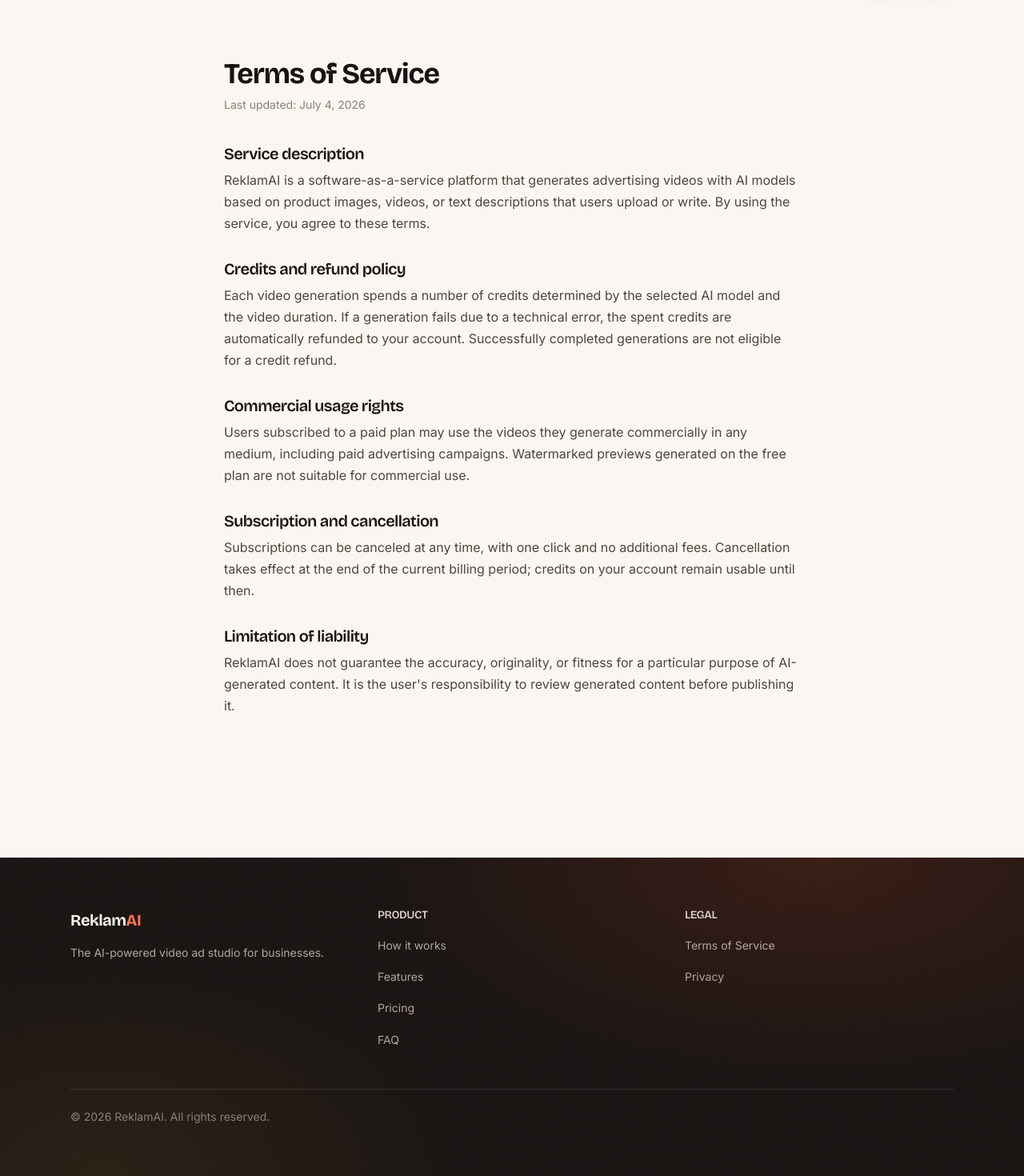
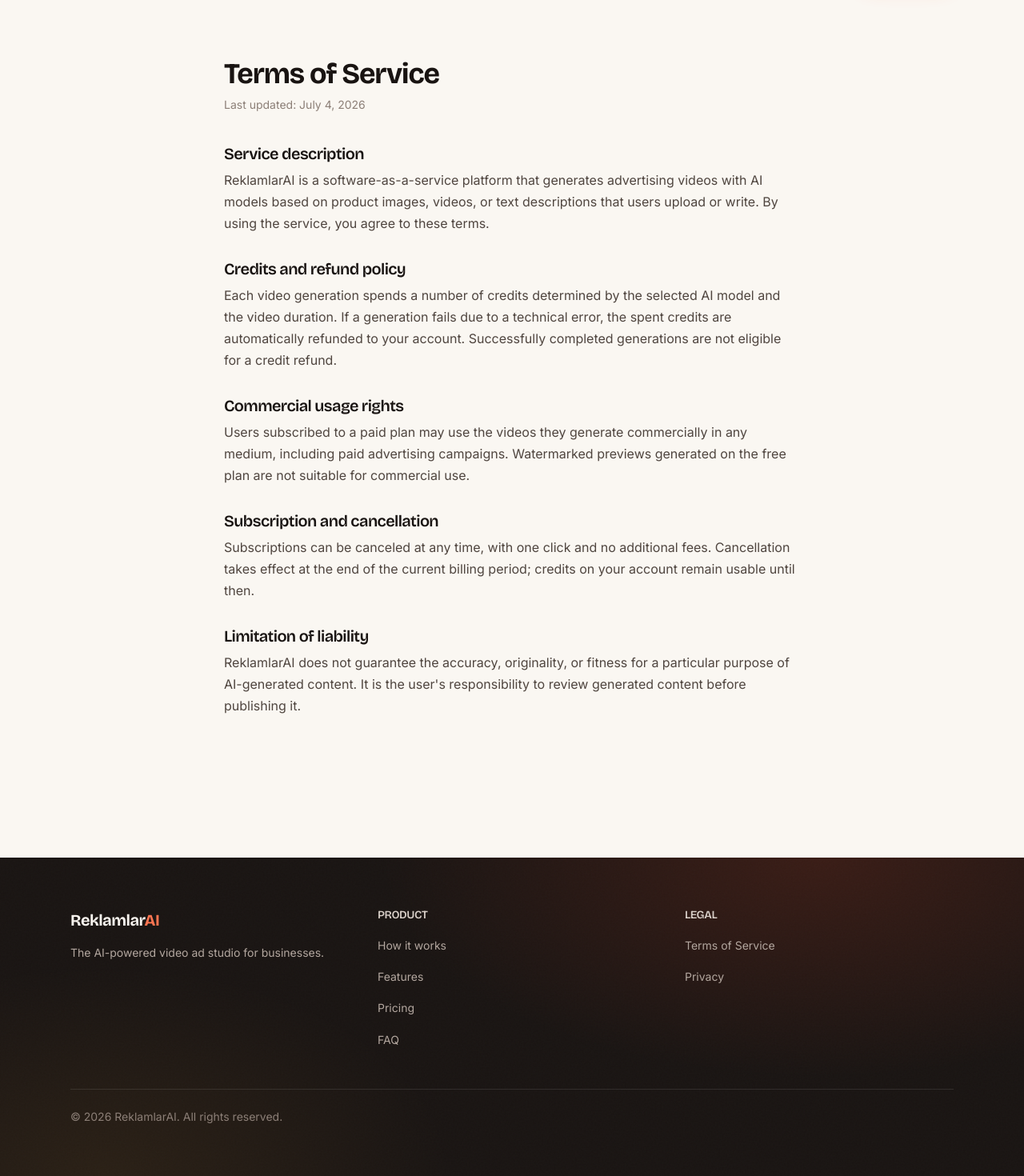
Before and after one commit to shaumne/reklamai, a Next.js app: page /en/terms in a window 1280 px wide. Shown: the part 72-1542 px from the top of the page at 80% size. Built offline with nearby package versions, Linux system fonts and the light colour scheme.

Commit message:
rebrand to ReklamlarAI, open all models to trial users

```diff
--- a/messages/en.json
+++ b/messages/en.json
@@ -1,6 +1,6 @@
 {
   "common": {
-    "appName": "ReklamAI",
+    "appName": "ReklamlarAI",
     "credits": "credits",
     "loading": "Loading…",
     "save": "Save",
@@ -29,7 +29,7 @@
   "landing": {
     "badge": "AI-powered ad production",
     "heroTitle": "Your video ad, ready before your coffee cools",
-    "heroSubtitle": "Upload a product photo and let ReklamAI produce a professional video ad — with industry-specific direction, voiceover and music — in minutes.",
+    "heroSubtitle": "Upload a product photo and let ReklamlarAI produce a professional video ad — with industry-specific direction, voiceover and music — in minutes.",
     "heroCta": "Try free with 20 credits",
     "heroSecondary": "See pricing",
     "heroNote": "No credit card required · 14 industry templates · EN & TR",
@@ -60,14 +60,14 @@
     "planFreeName": "Free",
     "planFreeDesc": "For trying it out",
     "planFreeCredits": "20 welcome credits",
-    "planFree1": "Budget AI models",
+    "planFree1": "All models unlocked (incl. Veo)",
     "planFree2": "720p, watermarked preview",
     "planFree3": "All industry templates",
     "planStarterName": "Starter",
     "planStarterDesc": "For small businesses",
     "planStarterCredits": "200 credits/month",
     "planStarter1": "Watermark-free downloads",
-    "planStarter2": "Premium models included (Veo)",
+    "planStarter2": "Commercial usage rights",
     "planStarter3": "1080p resolution",
     "planStarter4": "Voiceover + music",
     "planStarter5": "1-month credit rollover",
--- a/messages/tr.json
+++ b/messages/tr.json
@@ -1,6 +1,6 @@
 {
   "common": {
-    "appName": "ReklamAI",
+    "appName": "ReklamlarAI",
     "credits": "kredi",
     "loading": "Yükleniyor…",
     "save": "Kaydet",
@@ -29,7 +29,7 @@
   "landing": {
     "badge": "Yapay zeka ile reklam üretimi",
     "heroTitle": "Reklam videonuz, kahveniz soğumadan hazır",
-    "heroSubtitle": "Ürün görselinizi yükleyin; ReklamAI sektörünüze özel kurguyla profesyonel reklam videosunu, seslendirmesi ve müziğiyle birlikte dakikalar içinde üretsin.",
+    "heroSubtitle": "Ürün görselinizi yükleyin; ReklamlarAI sektörünüze özel kurguyla profesyonel reklam videosunu, seslendirmesi ve müziğiyle birlikte dakikalar içinde üretsin.",
     "heroCta": "20 kredi ile ücretsiz dene",
     "heroSecondary": "Fiyatları gör",
     "heroNote": "Kredi kartı gerekmez · 14 sektör şablonu · TR ve EN",
@@ -60,14 +60,14 @@
     "planFreeName": "Ücretsiz",
     "planFreeDesc": "Denemek için",
     "planFreeCredits": "20 hoş geldin kredisi",
-    "planFree1": "Ekonomik AI modelleri",
+    "planFree1": "Tüm modeller açık (Veo dahil)",
     "planFree2": "720p, filigranlı önizleme",
     "planFree3": "Tüm sektör şablonları",
     "planStarterName": "Starter",
     "planStarterDesc": "Küçük işletmeler için",
     "planStarterCredits": "Ayda 200 kredi",
     "planStarter1": "Filigransız indirme",
-    "planStarter2": "Premium modeller dahil (Veo)",
+    "planStarter2": "Ticari kullanım hakkı",
     "planStarter3": "1080p çözünürlük",
     "planStarter4": "Seslendirme + müzik",
     "planStarter5": "1 ay kredi devri",
--- a/src/app/[locale]/(app)/videos/[id]/page.tsx
+++ b/src/app/[locale]/(app)/videos/[id]/page.tsx
@@ -87,7 +87,7 @@
           <video controls className="w-full rounded-2xl bg-ink-900" src={signedUrl ?? undefined} />
           {isFree && (
             <div className="pointer-events-none absolute inset-0 grid place-items-center">
-              <span className="rotate-[-18deg] font-display text-4xl text-white/40">ReklamAI</span>
+              <span className="rotate-[-18deg] font-display text-4xl text-white/40">ReklamlarAI</span>
             </div>
           )}
         </div>
--- a/src/app/[locale]/(auth)/layout.tsx
+++ b/src/app/[locale]/(auth)/layout.tsx
@@ -14,7 +14,7 @@
           <Flame className="size-5" strokeWidth={2.5} />
         </span>
         <span className="font-display tracking-tight">
-          Reklam<span className="text-flame-500">AI</span>
+          Reklamlar<span className="text-flame-500">AI</span>
         </span>
       </Link>
       <Card className="animate-rise w-full max-w-md shadow-(--shadow-lift-lg)">{children}</Card>
--- a/src/app/[locale]/(marketing)/terms/page.tsx
+++ b/src/app/[locale]/(marketing)/terms/page.tsx
@@ -11,7 +11,7 @@
     sections: [
       {
         heading: "Hizmet tanımı",
-        body: "ReklamAI, kullanıcıların yükledikleri ürün görselleri, videolar veya yazdıkları kısa açıklamalar temel alınarak yapay zeka modelleriyle reklam videosu üretilmesini sağlayan bir yazılım hizmetidir (SaaS). Hizmeti kullanarak bu koşulları kabul etmiş sayılırsınız.",
+        body: "ReklamlarAI, kullanıcıların yükledikleri ürün görselleri, videolar veya yazdıkları kısa açıklamalar temel alınarak yapay zeka modelleriyle reklam videosu üretilmesini sağlayan bir yazılım hizmetidir (SaaS). Hizmeti kullanarak bu koşulları kabul etmiş sayılırsınız.",
       },
       {
         heading: "Krediler ve iade politikası",
@@ -27,7 +27,7 @@
       },
       {
         heading: "Sorumluluk sınırlaması",
-        body: "ReklamAI, yapay zeka tarafından üretilen içeriğin doğruluğunu, özgünlüğünü veya belirli bir amaca uygunluğunu garanti etmez. Üretilen içeriğin yayınlanmadan önce gözden geçirilmesi kullanıcının sorumluluğundadır.",
+        body: "ReklamlarAI, yapay zeka tarafından üretilen içeriğin doğruluğunu, özgünlüğünü veya belirli bir amaca uygunluğunu garanti etmez. Üretilen içeriğin yayınlanmadan önce gözden geçirilmesi kullanıcının sorumluluğundadır.",
       },
     ],
   },
@@ -37,7 +37,7 @@
     sections: [
       {
         heading: "Service description",
-        body: "ReklamAI is a software-as-a-service platform that generates advertising videos with AI models based on product images, videos, or text descriptions that users upload or write. By using the service, you agree to these terms.",
+        body: "ReklamlarAI is a software-as-a-service platform that generates advertising videos with AI models based on product images, videos, or text descriptions that users upload or write. By using the service, you agree to these terms.",
       },
       {
         heading: "Credits and refund policy",
@@ -53,7 +53,7 @@
       },
       {
         heading: "Limitation of liability",
-        body: "ReklamAI does not guarantee the accuracy, originality, or fitness for a particular purpose of AI-generated content. It is the user's responsibility to review generated content before publishing it.",
+        body: "ReklamlarAI does not guarantee the accuracy, originality, or fitness for a particular purpose of AI-generated content. It is the user's responsibility to review generated content before publishing it.",
       },
     ],
   },
--- a/src/app/[locale]/layout.tsx
+++ b/src/app/[locale]/layout.tsx
@@ -21,8 +21,8 @@
 
 export const metadata: Metadata = {
   title: {
-    default: "ReklamAI — AI ile Reklam Videosu",
-    template: "%s · ReklamAI",
+    default: "ReklamlarAI — AI ile Reklam Videosu",
+    template: "%s · ReklamlarAI",
   },
   description:
     "İşletmeniz için saniyeler içinde profesyonel reklam videoları üretin. Görselden videoya, seslendirme ve müzik dahil.",
--- a/src/components/app/sidebar.tsx
+++ b/src/components/app/sidebar.tsx
@@ -33,7 +33,7 @@
               <Flame className="size-4" strokeWidth={2.5} />
             </span>
             <span className="font-display">
-              Reklam<span className="text-flame-500">AI</span>
+              Reklamlar<span className="text-flame-500">AI</span>
             </span>
           </Link>
 
--- a/src/components/marketing/site-footer.tsx
+++ b/src/components/marketing/site-footer.tsx
@@ -18,7 +18,7 @@
         <div className="grid gap-12 sm:grid-cols-3">
           <div>
             <Link href="/" className="font-display text-xl font-bold tracking-tight text-ink-50">
-              Reklam<span className="text-flame-400">AI</span>
+              Reklamlar<span className="text-flame-400">AI</span>
             </Link>
             <p className="mt-4 max-w-xs text-sm text-ink-300">{t("footerTagline")}</p>
           </div>
@@ -67,7 +67,7 @@
         </div>
 
         <div className="mt-12 border-t border-white/10 pt-6 text-sm text-ink-400">
-          © 2026 ReklamAI. {t("footerRights")}
+          © 2026 ReklamlarAI. {t("footerRights")}
         </div>
       </div>
     </footer>
--- a/src/components/marketing/site-header.tsx
+++ b/src/components/marketing/site-header.tsx
@@ -27,7 +27,7 @@
           onClick={() => setOpen(false)}
           className="font-display text-xl font-bold tracking-tight text-ink-900"
         >
-          Reklam<span className="text-flame-500">AI</span>
+          Reklamlar<span className="text-flame-500">AI</span>
         </Link>
 
         <nav className="hidden items-center gap-8 md:flex">
```
Also changed, not shown: 2 other files (tests, documents, lock files or other folders).
